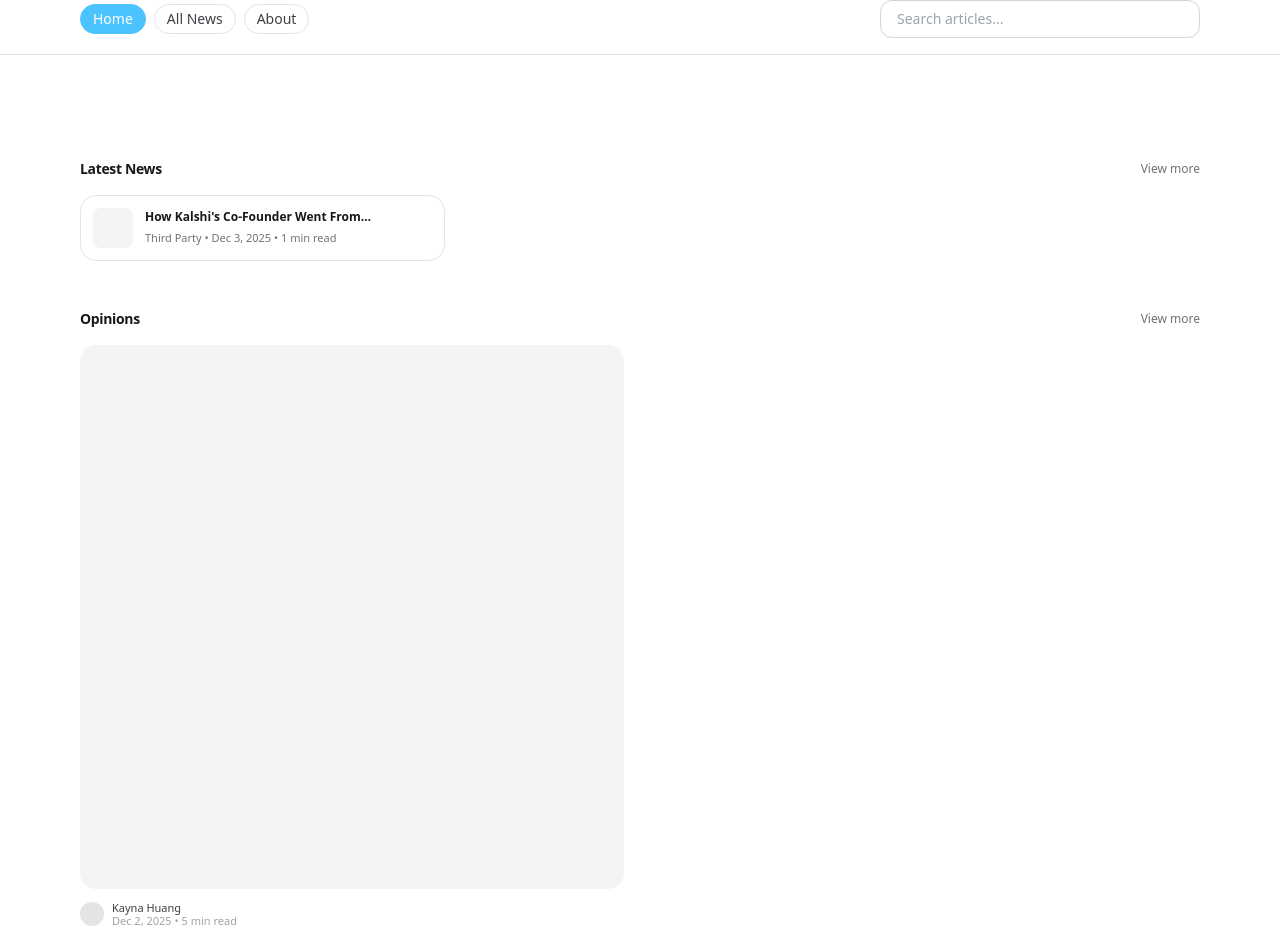
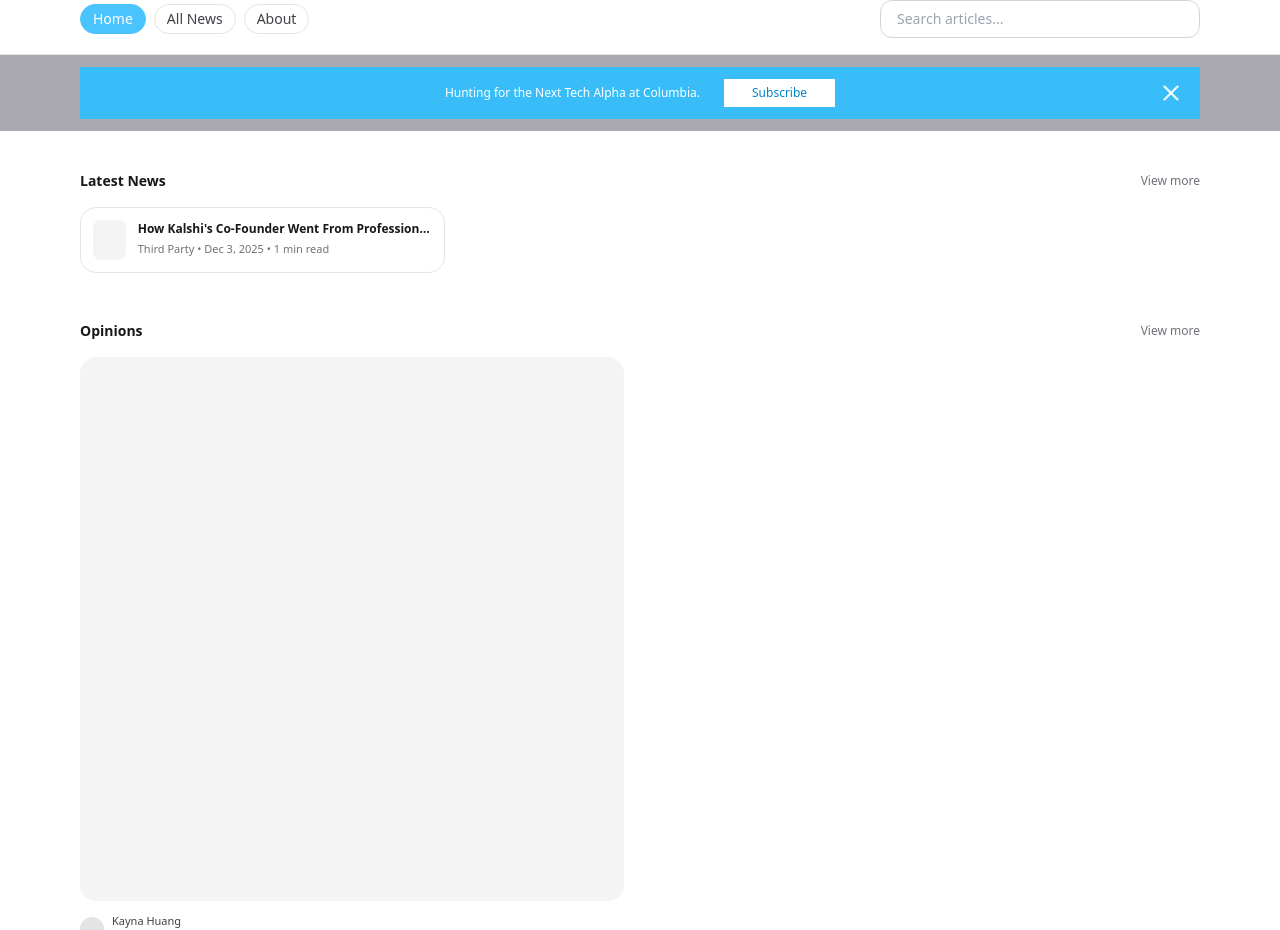
Before and after one commit to Eason310/CTI, a React (Vite) app: page /#/ in a window 1280 px wide. Shown: the part 189-1119 px from the top of the page. Built offline with nearby package versions, Linux system fonts and the light colour scheme.

Commit message:
fixing banner layout

```diff
--- a/src/components/Banner.jsx
+++ b/src/components/Banner.jsx
@@ -1,44 +1,41 @@
+// put this inside Home.jsx (or move to components/Banner.jsx)
 import { useState } from "react"
 
-export default function Banner() {
+function Banner() {
   const [open, setOpen] = useState(true)
   if (!open) return null
 
   return (
-    <div className="fixed inset-x-0 top-0 z-50">
-      {/* light gray page strip behind */}
     <div className="bg-zinc-500/60 py-3">
       <div className="mx-auto max-w-6xl px-4">
-          <div className="relative flex items-center justify-center rounded-none bg-sky-400 py-3">
-            <p className="text-xs font-medium tracking-wide text-white">
+        <div className="relative flex items-center justify-center bg-sky-400 py-3">
+          <p className="text-xs text-white">
             Hunting for the Next Tech Alpha at Columbia.
           </p>
 
           <button
             type="button"
-              className="ml-4 rounded bg-white px-5 py-1.5 text-xs font-semibold text-sky-600 hover:bg-zinc-50"
+            className="ml-6 bg-white px-7 py-1.5 text-xs font-medium text-sky-600 hover:bg-zinc-50"
             onClick={() => {
-                // TODO: open your subscribe modal / navigate to subscribe section
-                // e.g. navigate("/subscribe")
+              // hook up your subscribe action here
             }}
           >
             Subscribe
           </button>
 
-            {/* close */}
           <button
             type="button"
             aria-label="Close banner"
             onClick={() => setOpen(false)}
-              className="absolute right-3 top-1/2 -translate-y-1/2 text-white/90 hover:text-white"
+            className="absolute right-4 top-1/2 -translate-y-1/2 text-white/90 hover:text-white"
           >
             <svg
-                width="18"
-                height="18"
+              width="26"
+              height="26"
               viewBox="0 0 24 24"
               fill="none"
               stroke="currentColor"
-                strokeWidth="2.5"
+              strokeWidth="2.2"
               strokeLinecap="round"
             >
               <path d="M18 6 6 18" />
@@ -48,6 +45,5 @@ export default function Banner() {
         </div>
       </div>
     </div>
-    </div>
   )
 }
--- a/src/pages/Home.jsx
+++ b/src/pages/Home.jsx
@@ -1,51 +1,49 @@
-// src/pages/Home.jsx
 import { Link } from "react-router-dom"
 import { useState } from "react"
 import { getPostsBySection } from "../data/posts"
 import Layout from "../components/Layout"
 
+/* -------------------- Layout helpers -------------------- */
+
 function Container({ children }) {
   return <div className="mx-auto max-w-6xl px-4">{children}</div>
 }
 
-/** Top banner (like your screenshot) */
+/* -------------------- Banner -------------------- */
+
 function Banner() {
   const [open, setOpen] = useState(true)
   if (!open) return null
 
   return (
-    <div className="fixed inset-x-0 top-0 z-50">
     <div className="bg-zinc-500/60 py-3">
-        <div className="mx-auto max-w-6xl px-4">
+      <Container>
         <div className="relative flex items-center justify-center bg-sky-400 py-3">
-            <p className="text-xs font-medium tracking-wide text-white">
+          <p className="text-xs text-white">
             Hunting for the Next Tech Alpha at Columbia.
           </p>
 
           <button
-              type="button"
-              className="ml-4 rounded bg-white px-5 py-1.5 text-xs font-semibold text-sky-600 hover:bg-zinc-50"
+            className="ml-6 bg-white px-7 py-1.5 text-xs font-medium text-sky-600 hover:bg-zinc-50"
             onClick={() => {
-                // TODO: hook this up to your subscribe flow
-                // e.g. navigate("/subscribe") or open a modal
+              // connect to subscribe later
             }}
           >
             Subscribe
           </button>
 
           <button
-              type="button"
             aria-label="Close banner"
             onClick={() => setOpen(false)}
-              className="absolute right-3 top-1/2 -translate-y-1/2 text-white/90 hover:text-white"
+            className="absolute right-4 top-1/2 -translate-y-1/2 text-white/90 hover:text-white"
           >
             <svg
-                width="18"
-                height="18"
+              width="26"
+              height="26"
               viewBox="0 0 24 24"
               fill="none"
               stroke="currentColor"
-                strokeWidth="2.5"
+              strokeWidth="2.2"
               strokeLinecap="round"
             >
               <path d="M18 6 6 18" />
@@ -53,16 +51,17 @@ function Banner() {
             </svg>
           </button>
         </div>
-        </div>
-      </div>
+      </Container>
     </div>
   )
 }
 
-function SectionHeader({ title, to = "/news" }) {
+/* -------------------- Section UI -------------------- */
+
+function SectionHeader({ title, to }) {
   return (
     <div className="mb-4 flex items-center justify-between">
-      <h2 className="text-sm font-semibold tracking-tight">{title}</h2>
+      <h2 className="text-sm font-semibold">{title}</h2>
       <Link to={to} className="text-xs text-zinc-500 hover:text-black">
         View more
       </Link>
@@ -70,16 +69,15 @@ function SectionHeader({ title, to = "/news" }) {
   )
 }
 
-/** Small horizontal card (Latest News) */
 function MiniCard({ post }) {
   return (
     <Link
       to={`/article/${post.slug}`}
       className="flex items-center gap-3 rounded-2xl border border-zinc-200 bg-white p-3 hover:bg-zinc-50"
     >
-      <div className="h-10 w-10 flex-none rounded-lg bg-zinc-100" />
+      <div className="h-10 w-10 rounded-lg bg-zinc-100" />
       <div className="min-w-0">
-        <h3 className="line-clamp-1 text-xs font-semibold leading-snug">
+        <h3 className="line-clamp-1 text-xs font-semibold">
           {post.title}
         </h3>
         <div className="mt-1 text-[11px] text-zinc-500">
@@ -90,17 +88,15 @@ function MiniCard({ post }) {
   )
 }
 
-/** Big square image card (Opinions) */
 function FeatureCard({ post }) {
   return (
     <Link to={`/article/${post.slug}`} className="group block">
-      <div className="overflow-hidden rounded-2xl bg-white">
+      <div className="rounded-2xl bg-white">
         <div className="aspect-square w-full rounded-2xl bg-zinc-100" />
-
         <div className="mt-3">
           <div className="flex items-center gap-2 text-[11px] text-zinc-500">
             <div className="h-6 w-6 rounded-full bg-zinc-200" />
-            <div className="leading-tight">
+            <div>
               <div className="text-zinc-700">{post.author}</div>
               <div className="text-zinc-400">
                 {post.date} • {post.readTime}
@@ -108,7 +104,7 @@ function FeatureCard({ post }) {
             </div>
           </div>
 
-          <h3 className="mt-3 text-sm font-semibold leading-snug group-hover:underline">
+          <h3 className="mt-3 text-sm font-semibold group-hover:underline">
             {post.title}
           </h3>
         </div>
@@ -117,16 +113,15 @@ function FeatureCard({ post }) {
   )
 }
 
-/** Wide row list item (Campus Innovations) */
 function ListRow({ post }) {
   return (
     <Link
       to={`/article/${post.slug}`}
       className="flex gap-4 rounded-2xl bg-white hover:bg-zinc-50"
     >
-      <div className="h-28 w-56 flex-none overflow-hidden rounded-2xl bg-zinc-100" />
+      <div className="h-28 w-56 rounded-2xl bg-zinc-100" />
 
-      <div className="min-w-0 py-2">
+      <div className="py-2">
         <div className="flex items-center gap-2 text-[11px] text-zinc-500">
           <div className="h-7 w-7 rounded-full bg-zinc-200" />
           <div>
@@ -137,7 +132,7 @@ function ListRow({ post }) {
           </div>
         </div>
 
-        <h3 className="mt-2 line-clamp-2 text-sm font-semibold leading-snug">
+        <h3 className="mt-2 line-clamp-2 text-sm font-semibold">
           {post.title}
         </h3>
 
@@ -147,6 +142,8 @@ function ListRow({ post }) {
   )
 }
 
+/* -------------------- Home -------------------- */
+
 export default function Home() {
   const latest = getPostsBySection("Latest News").slice(0, 3)
   const opinions = getPostsBySection("Opinion").slice(0, 2)
@@ -154,13 +151,12 @@ export default function Home() {
 
   return (
     <Layout>
+      {/* Banner ABOVE header */}
       <Banner />
 
-      {/* push content down so it's not hidden under fixed banner */}
-      <main className="pt-16">
+      <main>
         <Container>
           <div className="py-10">
-            {/* Latest News */}
             <section>
               <SectionHeader
                 title="Latest News"
@@ -173,7 +169,6 @@ export default function Home() {
               </div>
             </section>
 
-            {/* Opinions */}
             <section className="mt-12">
               <SectionHeader title="Opinions" to="/news?section=Opinion" />
               <div className="grid gap-8 md:grid-cols-2">
@@ -183,7 +178,6 @@ export default function Home() {
               </div>
             </section>
 
-            {/* Campus Innovations */}
             <section className="mt-14">
               <SectionHeader
                 title="Campus Innovations"
```
Lines whose indentation alone changed are shown as unchanged.
